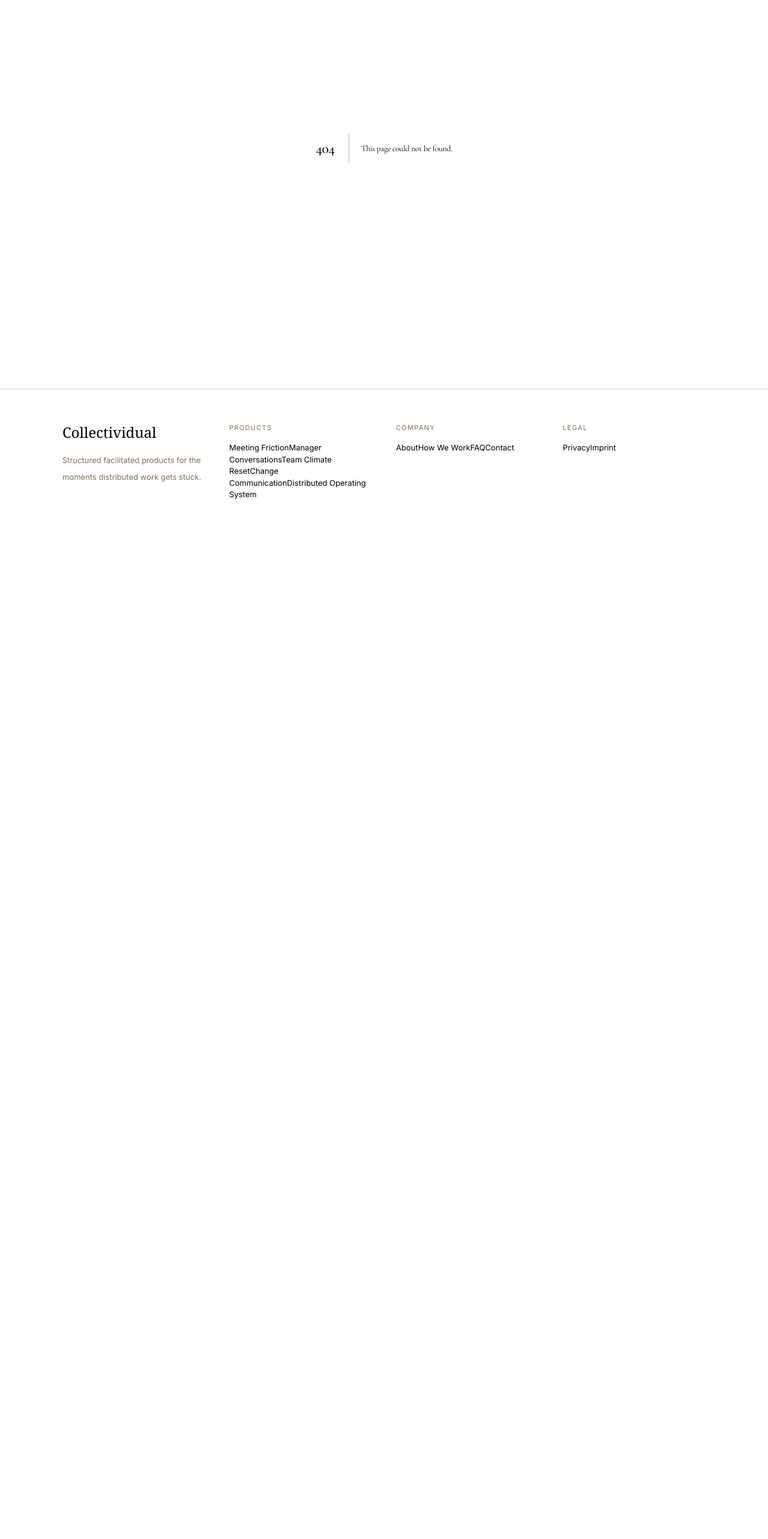
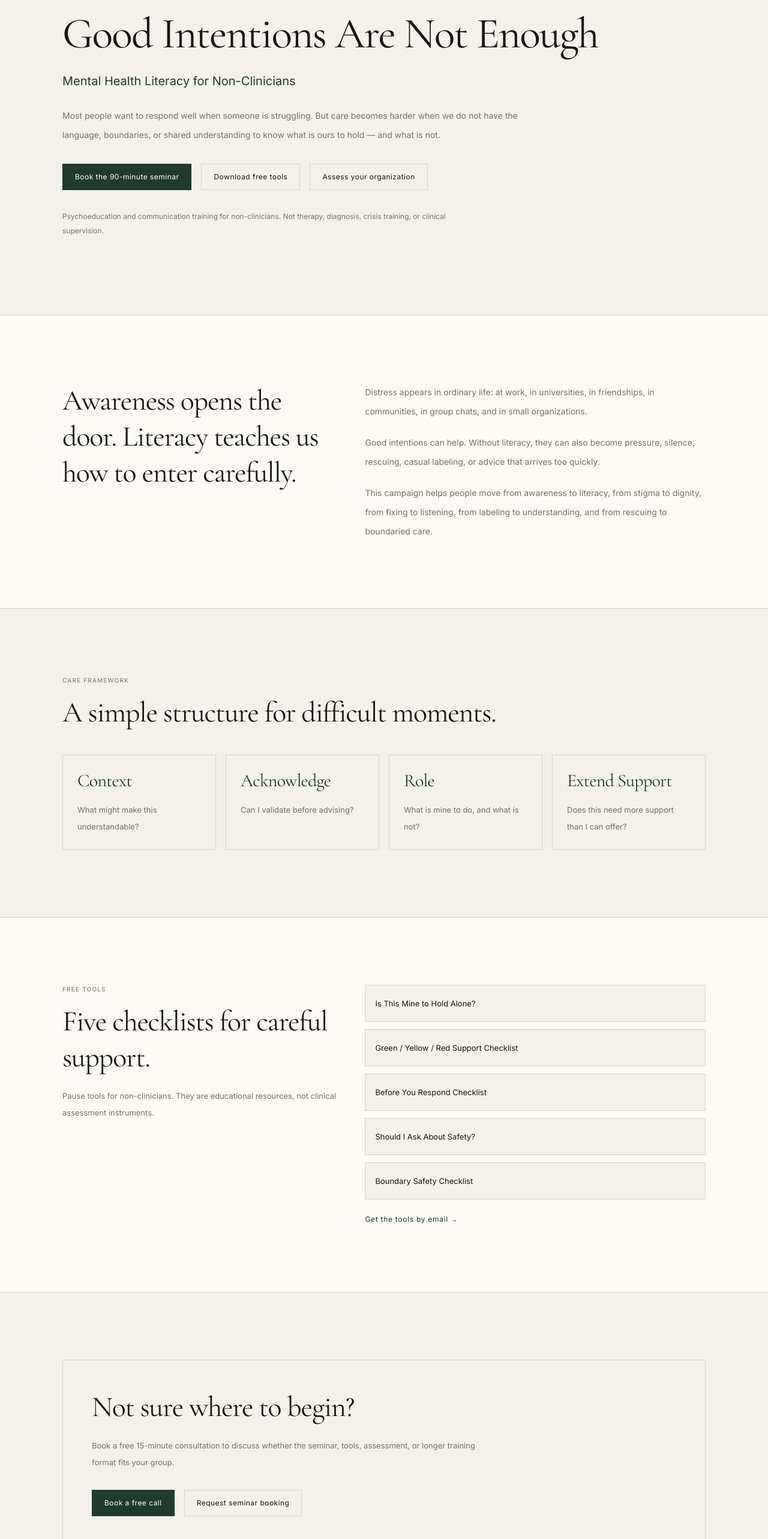
Before and after one commit to selaleakirmak-cmyk/collectividual-site, a Next.js app: page /campaigns/good-intentions-are-not-enough in a window 1280 px wide. Before the commit this address had no page. Shown: the part 228-2794 px from the top of the page at 60% size. Before the commit the page ends 1119 px from the top, so only its background shows below. Built offline with nearby package versions, Linux system fonts and the light colour scheme.

Commit message:
Add mental health literacy campaign page

```diff
--- /dev/null
+++ b/app/campaigns/good-intentions-are-not-enough/page.tsx
@@ -0,0 +1,98 @@
+import Link from "next/link";
+import Container from "@/components/site/Container";
+
+const care = [
+  ["Context", "What might make this understandable?"],
+  ["Acknowledge", "Can I validate before advising?"],
+  ["Role", "What is mine to do, and what is not?"],
+  ["Extend Support", "Does this need more support than I can offer?"],
+];
+
+const tools = [
+  "Is This Mine to Hold Alone?",
+  "Green / Yellow / Red Support Checklist",
+  "Before You Respond Checklist",
+  "Should I Ask About Safety?",
+  "Boundary Safety Checklist",
+];
+
+export const metadata = {
+  title: "Good Intentions Are Not Enough | Collectividual",
+  description: "Mental health literacy for non-clinicians: careful communication, clearer boundaries, and more useful support.",
+};
+
+export default function CampaignPage() {
+  return (
+    <>
+      <section className="border-b border-[var(--border)] py-24 md:py-32">
+        <Container>
+          <p className="mb-5 text-[10px] uppercase tracking-[0.14em] text-[var(--muted)]">Collectividual public campaign</p>
+          <h1 className="max-w-5xl text-5xl leading-tight md:text-7xl">Good Intentions Are Not Enough</h1>
+          <p className="mt-4 max-w-3xl text-xl leading-9 text-[var(--accent)]">Mental Health Literacy for Non-Clinicians</p>
+          <p className="mt-6 max-w-3xl text-[14px] leading-8 text-[var(--muted)]">
+            Most people want to respond well when someone is struggling. But care becomes harder when we do not have the language, boundaries, or shared understanding to know what is ours to hold — and what is not.
+          </p>
+          <div className="mt-8 flex flex-wrap gap-4">
+            <Link href="/seminars/mental-health-literacy" className="border border-[var(--accent)] bg-[var(--accent)] px-5 py-3 text-[12px] tracking-[0.04em] text-white">Book the 90-minute seminar</Link>
+            <Link href="/tools/mental-health-literacy-checklists" className="border border-[var(--border)] px-5 py-3 text-[12px] tracking-[0.04em] text-[var(--text)]">Download free tools</Link>
+            <Link href="/assessment/mental-health-literacy" className="border border-[var(--border)] px-5 py-3 text-[12px] tracking-[0.04em] text-[var(--text)]">Assess your organization</Link>
+          </div>
+          <p className="mt-8 max-w-2xl text-[12px] leading-6 text-[var(--muted)]">Psychoeducation and communication training for non-clinicians. Not therapy, diagnosis, crisis training, or clinical supervision.</p>
+        </Container>
+      </section>
+
+      <section className="border-b border-[var(--border)] bg-[var(--surface)] py-20 md:py-28">
+        <Container className="grid gap-10 md:grid-cols-[0.9fr_1.1fr]">
+          <h2 className="text-4xl leading-tight md:text-5xl">Awareness opens the door. Literacy teaches us how to enter carefully.</h2>
+          <div className="space-y-5 text-[14px] leading-8 text-[var(--muted)]">
+            <p>Distress appears in ordinary life: at work, in universities, in friendships, in communities, in group chats, and in small organizations.</p>
+            <p>Good intentions can help. Without literacy, they can also become pressure, silence, rescuing, casual labeling, or advice that arrives too quickly.</p>
+            <p>This campaign helps people move from awareness to literacy, from stigma to dignity, from fixing to listening, from labeling to understanding, and from rescuing to boundaried care.</p>
+          </div>
+        </Container>
+      </section>
+
+      <section className="border-b border-[var(--border)] py-20 md:py-28">
+        <Container>
+          <p className="mb-4 text-[10px] uppercase tracking-[0.12em] text-[var(--muted)]">CARE framework</p>
+          <h2 className="max-w-4xl text-4xl leading-tight md:text-5xl">A simple structure for difficult moments.</h2>
+          <div className="mt-10 grid gap-4 md:grid-cols-4">
+            {care.map(([title, question]) => (
+              <div key={title} className="border border-[var(--border)] p-6">
+                <h3 className="text-3xl leading-tight text-[var(--accent)]">{title}</h3>
+                <p className="mt-4 text-[13px] leading-7 text-[var(--muted)]">{question}</p>
+              </div>
+            ))}
+          </div>
+        </Container>
+      </section>
+
+      <section className="border-b border-[var(--border)] bg-[var(--surface)] py-20 md:py-28">
+        <Container className="grid gap-10 md:grid-cols-[0.9fr_1.1fr]">
+          <div>
+            <p className="mb-4 text-[10px] uppercase tracking-[0.12em] text-[var(--muted)]">Free tools</p>
+            <h2 className="text-4xl leading-tight md:text-5xl">Five checklists for careful support.</h2>
+            <p className="mt-5 text-[13px] leading-7 text-[var(--muted)]">Pause tools for non-clinicians. They are educational resources, not clinical assessment instruments.</p>
+          </div>
+          <div className="grid gap-3">
+            {tools.map((tool) => <div key={tool} className="border border-[var(--border)] bg-[var(--bg)] p-4 text-[13px] leading-7">{tool}</div>)}
+            <Link href="/tools/mental-health-literacy-checklists" className="mt-3 text-[12px] tracking-[0.06em] text-[var(--accent)]">Get the tools by email →</Link>
+          </div>
+        </Container>
+      </section>
+
+      <section className="py-20 md:py-28">
+        <Container>
+          <div className="border border-[var(--border)] p-8 md:p-12">
+            <h2 className="max-w-3xl text-4xl leading-tight md:text-5xl">Not sure where to begin?</h2>
+            <p className="mt-5 max-w-2xl text-[13px] leading-7 text-[var(--muted)]">Book a free 15-minute consultation to discuss whether the seminar, tools, assessment, or longer training format fits your group.</p>
+            <div className="mt-8 flex flex-wrap gap-4">
+              <Link href="/book/free-consultation" className="border border-[var(--accent)] bg-[var(--accent)] px-5 py-3 text-[12px] tracking-[0.04em] text-white">Book a free call</Link>
+              <Link href="/book/seminar" className="border border-[var(--border)] px-5 py-3 text-[12px] tracking-[0.04em] text-[var(--text)]">Request seminar booking</Link>
+            </div>
+          </div>
+        </Container>
+      </section>
+    </>
+  );
+}
```
